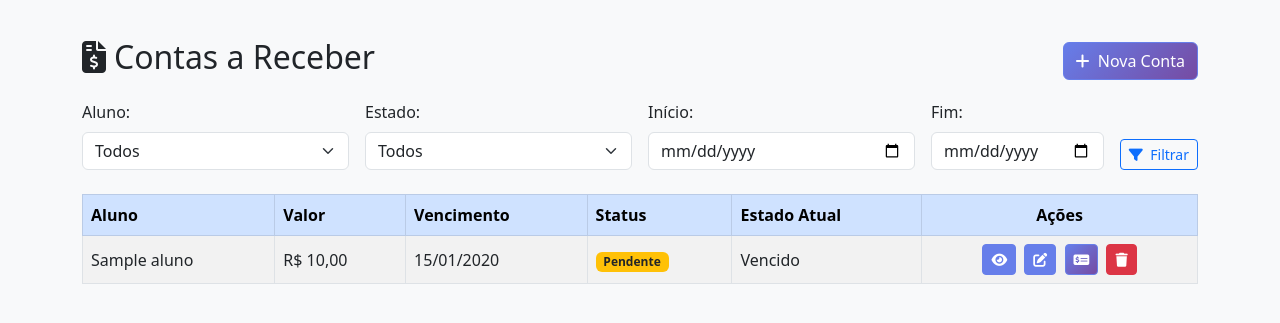
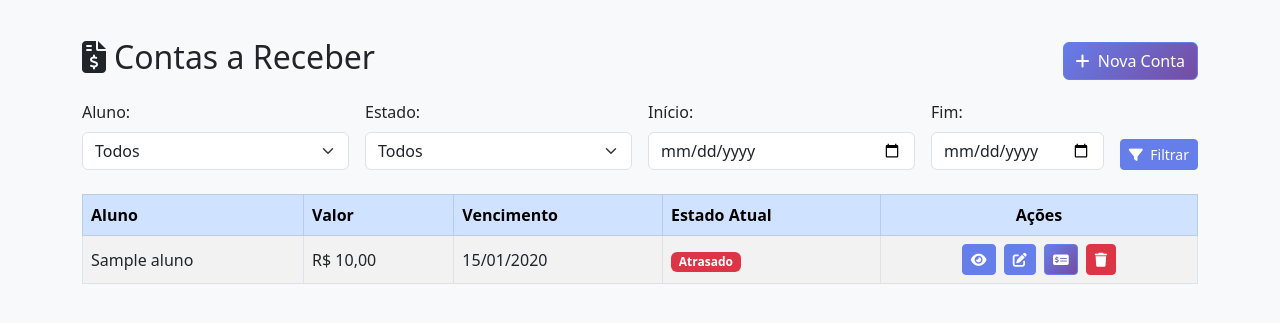
Before and after one commit to virlaniacanuto12/estudio_pilates, a Django app: page /studio/contas/ in a window 1280 px wide. Shown: the part 56-379 px from the top of the page. Run offline with Django 5.2, Linux system fonts and the light colour scheme; tables that the repository leaves empty hold one stand-in row (values such as "Sample post"); some libraries are stand-ins or nearby versions.

Commit message:
feat:add opc contas na navbar, style: ajuste nas listagens de contas e pagamentos, fix: botão de voltar em detalhar pagamentos #88 #106

```diff
--- a/studio/templates/studio/base.html
+++ b/studio/templates/studio/base.html
@@ -256,6 +256,12 @@
             <i class="fas fa-concierge-bell me-2"></i> Serviços
           </a>
           <a
+            href="{% url 'studio:listar_contas' %}"
+            class="list-group-item list-group-item-action"
+          >
+            <i class="fas fa-credit-card me-2"></i> Contas a Receber
+          </a>
+          <a
             href="{% url 'studio:listar_pagamentos' %}"
             class="list-group-item list-group-item-action"
           >
--- a/studio/templates/studio/conta/listar_contas.html
+++ b/studio/templates/studio/conta/listar_contas.html
@@ -51,7 +51,7 @@
         </div>
         <div class="col-md-auto d-grid">
             <label class="form-label invisible">Filtrar</label>
-            <button type="submit" class="btn btn-outline-primary btn-sm">
+            <button type="submit" class="btn btn-info btn-sm">
                 <i class="fas fa-filter me-1"></i> Filtrar
             </button>
         </div>
@@ -65,7 +65,6 @@
                     <th>Aluno</th>
                     <th>Valor</th>
                     <th>Vencimento</th>
-                    <th>Status</th>
                     <th>Estado Atual</th>
                     <th class="text-center">Ações</th>
                 </tr>
@@ -77,21 +76,21 @@
                     <td>R$ {{ conta.valor }}</td>
                     <td>{{ conta.vencimento|date:"d/m/Y" }}</td>
                     <td>
-                        {% if conta.status == 'pendente' %}
-                            <span class="badge bg-warning text-dark">Pendente</span>
-                        {% elif conta.status == 'pago' %}
-                            <span class="badge bg-success">Pago</span>
+                        {% if conta.estado_atual|lower == 'pendente' %}
+                            <span class="badge" style="background-color: #667eea">Aberto</span>
+                        {% elif conta.estado_atual|lower == 'vencido' %}
+                            <span class="badge bg-danger">Atrasado</span>
+                        {% elif conta.estado_atual|lower == 'pago' %}
+                            <span class="badge bg-success">Recebido</span>
                         {% else %}
-                            <span class="badge bg-danger">Vencido</span>
+                            <span class="badge bg-secondary">{{ conta.estado_atual }}</span>
                         {% endif %}
                     </td>
-                    <td>{{ conta.estado_atual }}</td>
                     <td class="text-center">
                         <a href="{% url 'studio:detalhes_conta' conta.pk %}" class="btn btn-sm btn-info me-1">
                             <i class="fas fa-eye"></i>
                         </a>
                         {% if conta.status|lower == 'pago' %}
-                            <span class="text-muted">Pago</span>
                         {% else %}
                             <a href="{% url 'studio:editar_conta' conta.pk %}" class="btn btn-sm btn-warning me-1">
                                 <i class="fas fa-edit"></i>
--- a/studio/templates/studio/pagamento/detalhar_pagamento.html
+++ b/studio/templates/studio/pagamento/detalhar_pagamento.html
@@ -37,8 +37,8 @@
     </div>
 
     <div class="mt-3">
-        <a href="{% url 'studio:listar_contas' %}" class="btn btn-secondary">
-            <i class="fas fa-arrow-left"></i> Voltar para Lista de Contas
+        <a href="{% url 'studio:listar_pagamentos' %}" class="btn btn-secondary">
+            <i class="fas fa-arrow-left"></i> Voltar para Lista
         </a>
     </div>
 </div>
```
Also changed, not shown: studio/templates/studio/conta/detalhar_conta.html (+9 -1 lines), studio/templates/studio/pagamento/listar_pagamentos.html (+0 -12 lines).
